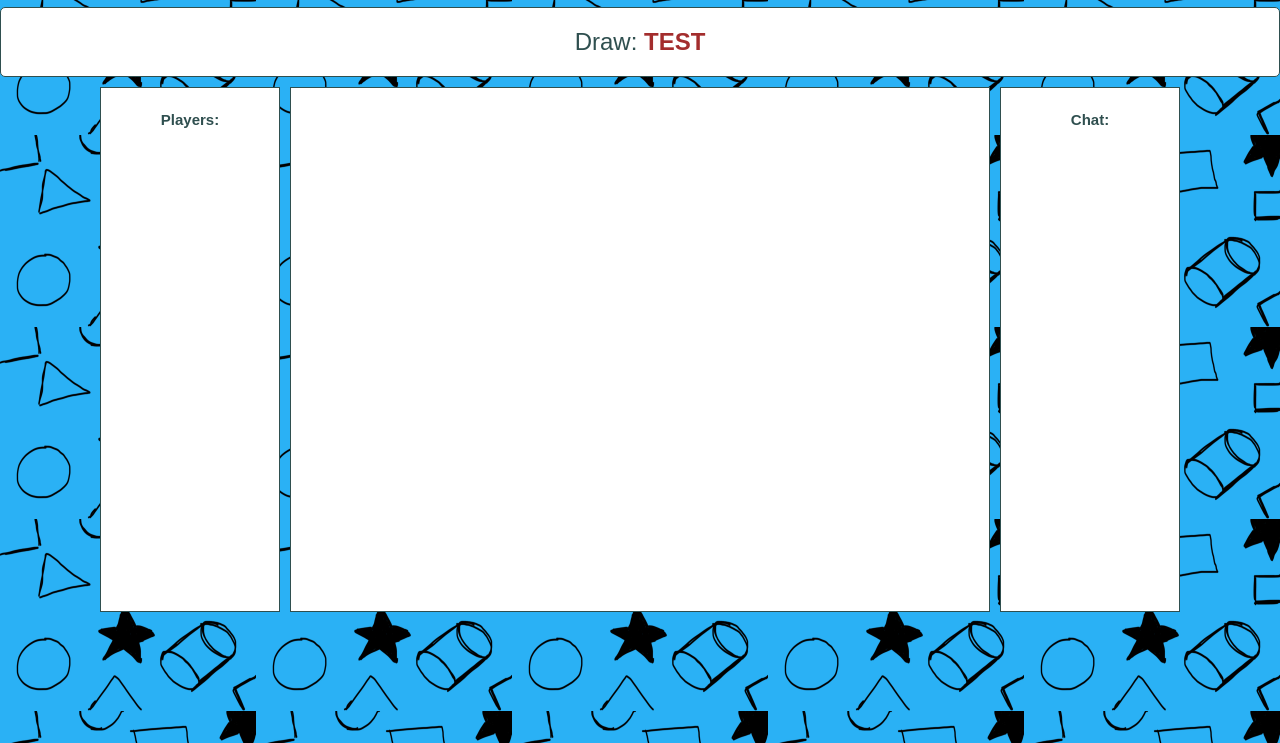
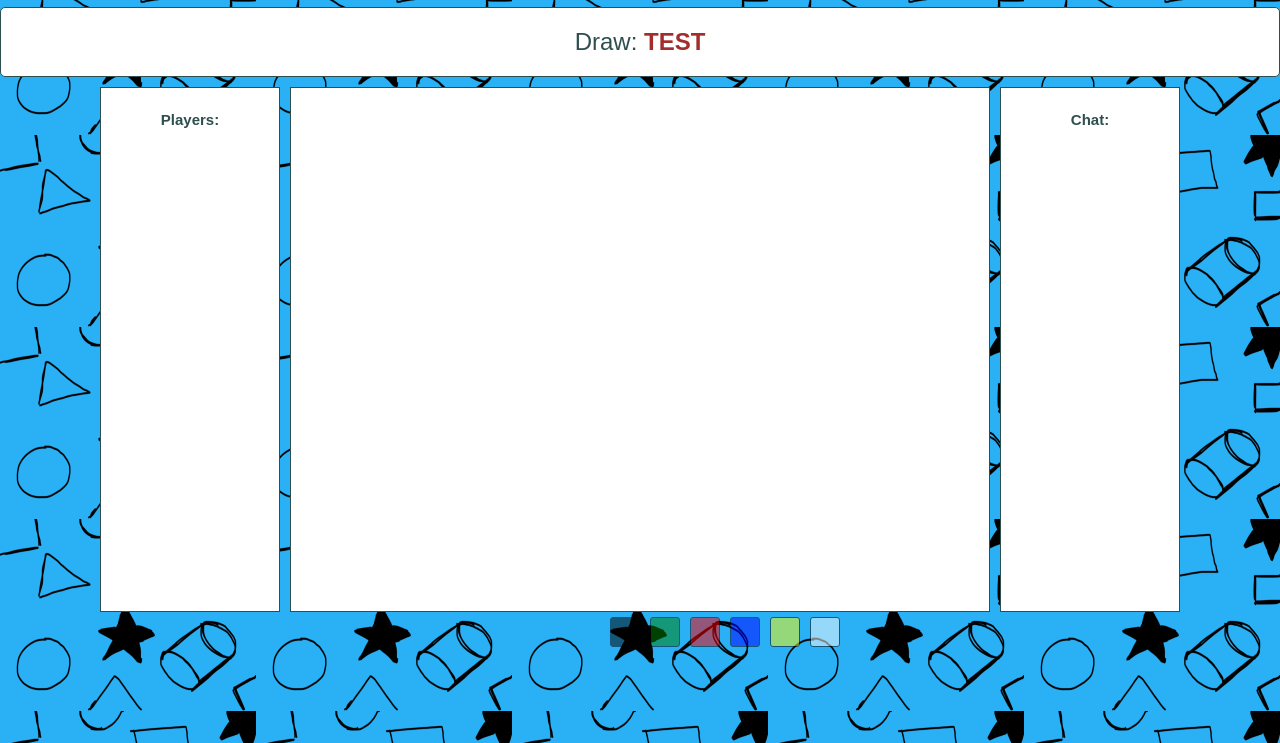
Before and after one commit to basilzuberi/GuessNSketch, a website: page public/game_page.html in a window 1280 px wide. Shown: the part 57-800 px from the top of the page. Drawn offline with nearby package versions, Linux system fonts and the light colour scheme; files whose address does not match are found by name.

Commit message:
changes for hamdan

```diff
--- a/public/game_page.html
+++ b/public/game_page.html
@@ -1,5 +1,6 @@
 <!DOCTYPE html>
 <html>
+
 <head>
    <title>Guess n' Sketch</title>
    <meta charset="utf-8">
@@ -8,23 +9,42 @@
    <script src="client.js"></script>
    <script src="//code.jquery.com/jquery-3.4.1.js"></script>
 </head>
+
 <body>
    <div id="main">
       <h1>Game Room</h1>
-         <div id="secret-word" class="draw hidden" style = "display:block">
+      <div id="secret-word" class="draw hidden" style="display:block">
          <p>
-               Draw:  <span class="word">TEST</span>
+            Draw: <span class="word">TEST</span>
          </p>
       </div>
-         <div class = "row">
-            <div class = "players">
-               <ul><p>Players:</p></ul>
+      <div class="row">
+         <div class="players">
+            <ul>
+               <p>Players:</p>
+            </ul>
          </div>
-            <canvas id = "canvas" width="300px" height="200px"></canvas>
+         <canvas id="canvas" width="300px" height="200px"></canvas>
          <div class="guess">
-                  <ul><p>Chat:</p></ul>
+            <ul>
+               <p>Chat:</p>
+            </ul>
          </div>
       </div>
+      <div class="tools">
+         <div class="colors">
+            <div id="black"></div>
+            <div id="green"></div>
+            <div id="red"></div>
+            <div id="blue"></div>
+            <div id="yellow"></div>
+            <div id="eraser"></div>
+         </div>
+
+      </div>
+
+
    </div>
 </body>
+
 </html>
--- a/public/game_page_style.css
+++ b/public/game_page_style.css
@@ -105,6 +105,41 @@ canvas {
    vertical-align: top;
    margin-right: 100px;
 }
+.colors{
+   flex-grow: 2;
+   display: flex;
+   flex-direction: row;
+   margin-left: 605px;
+}
+
+div.colors div{
+   margin: 5px 5px;
+   width: 30px;
+   height: 30px;
+   border-radius: 3px;
+   cursor: pointer;
+   border: 1px solid black;
+   opacity: 0.5;
+}
 #canvas {
     display: block;
  }
+ #black {
+   background-color: black;
+}
+#green {
+   background-color: green;
+}
+#red {
+   background-color: red;
+}
+#blue {
+   background-color: blue;
+}
+#yellow {
+   background-color: yellow;
+}
+
+#eraser {
+   background-color: white;
+}
```
Also changed, not shown: server.js (+7 -1 lines), utilities/users.js (added), 1 other file. Lines whose indentation alone changed are shown as unchanged.
